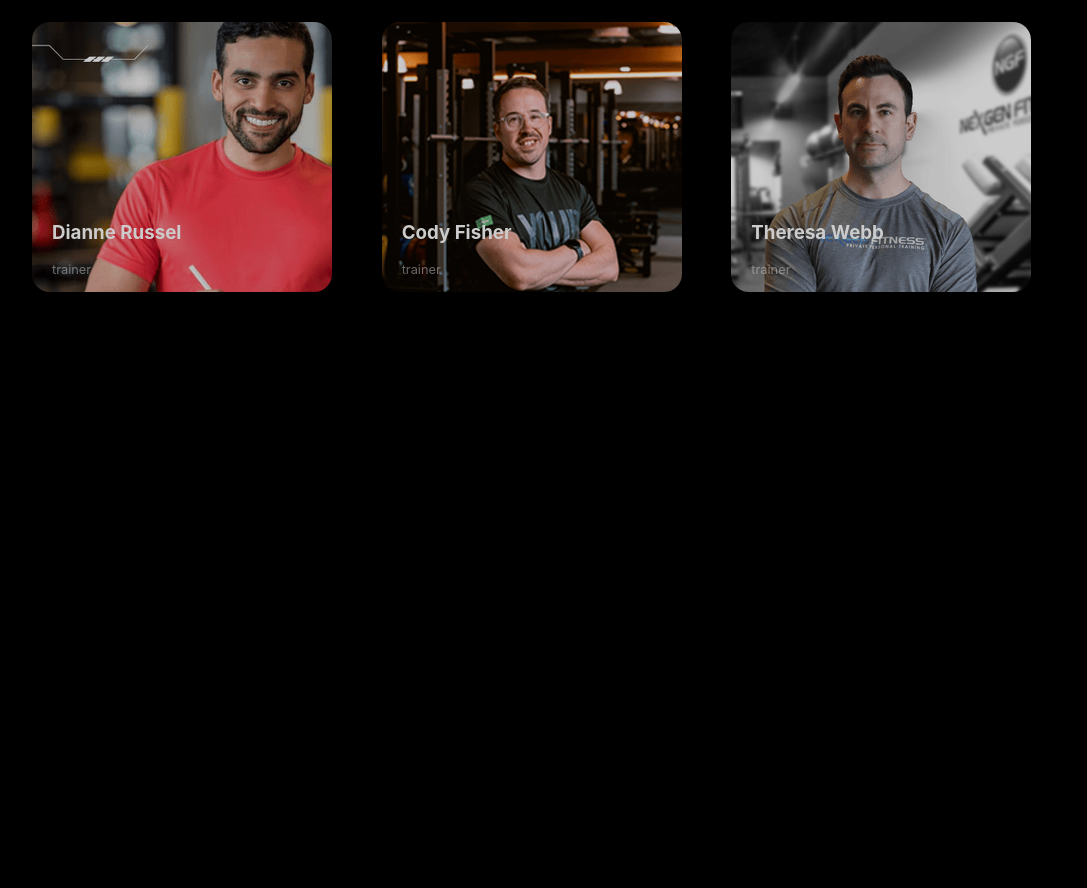
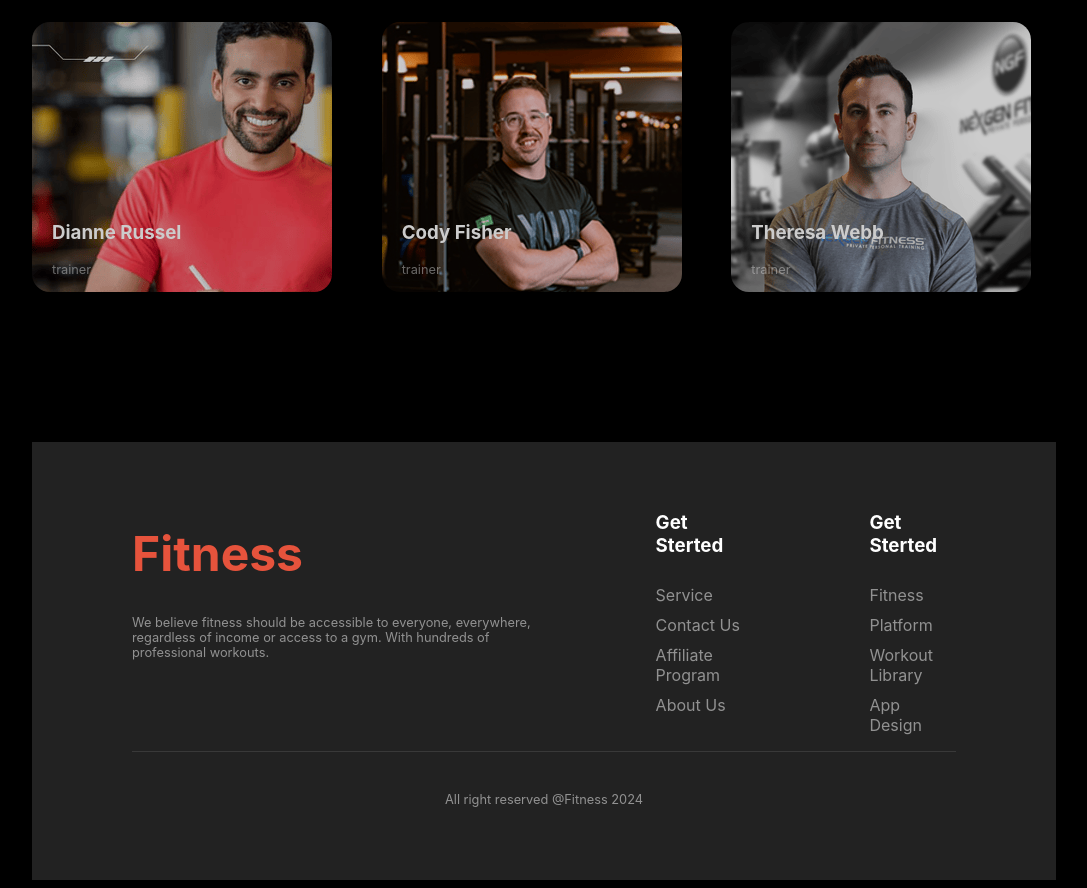
Before and after one commit to RuponGomeZ/Assignment-02, a plain HTML site: page index.html in a window 1280 px wide. Shown: the part 2978-3866 px from the top of the page, without its empty margins (96-1183 px from the left). Before the commit the page ends 3278 px from the top, so only its background shows below. Drawn offline with Linux system fonts and the light colour scheme; a web font is replaced by a local one.

Commit message:
all done

```diff
--- a/index.html
+++ b/index.html
@@ -227,8 +227,40 @@
                 </div>
             </div>
         </div>
+    </section>
 
-    </section>
+    <!-- Footer Here -->
+
+    <footer class="footer-container">
+        <div class="flex footer-nav">
+            <div>
+                <h1 class="footer-title orange-color">Fitness</h1>
+                <p class="description footer-des">We believe fitness should be accessible to everyone, everywhere,
+                    regardless of
+                    income
+                    or access to a gym. With hundreds of professional workouts.</p>
+            </div>
+            <div>
+                <h3>Get Sterted</h3>
+                <ul>
+                    <li>Service</li>
+                    <li>Contact Us</li>
+                    <li>Affiliate Program</li>
+                    <li>About Us</li>
+                </ul>
+            </div>
+            <div>
+                <h3>Get Sterted</h3>
+                <ul>
+                    <li>Fitness</li>
+                    <li>Platform</li>
+                    <li>Workout Library</li>
+                    <li>App Design </li>
+                </ul>
+            </div>
+        </div>
+        <p class="description copyright-text">All right reserved @Fitness 2024</p>
+    </footer>
 
 </body>
 
--- a/styles/styles.css
+++ b/styles/styles.css
@@ -362,6 +362,48 @@ th {
 
 }
 
+/* footer  */
+
+.footer-container {
+    margin-top: 150px;
+    padding-left: 100px;
+    padding-right: 100px;
+    padding-bottom: 60px;
+    background-color: #222222;
+}
+
+ul {
+    padding-left: 0;
+    list-style: none;
+}
+
+li {
+    padding-top: 10px;
+    opacity: 50%;
+    font-size: 1rem;
+}
+
+.footer-title {
+    font-size: 3rem;
+}
+
+footer {
+    padding-top: 50px;
+}
+
+.footer-nav {
+    gap: 15%;
+    border-bottom: 1px solid #FFFFFF1A;
+}
+
+.footer-des {
+    width: 400px;
+}
+
+.copyright-text {
+    margin-top: 40px;
+    text-align: center;
+}
 
 /* Responsive */
 @media screen and (max-width:576px) {
@@ -426,7 +468,7 @@ th {
     }
 
     .input-field-box {
-        width: 150px;
+        width: 130px;
     }
 
     #activity {
@@ -445,5 +487,18 @@ th {
 
     }
 
+    /* footer */
+    .footer-nav {
+        flex-direction: column;
+        padding-bottom: 20px;
+    }
 
+    .footer-container {
+        padding-left: 50px;
+        /* padding-right: 150px; */
+    }
+
+    .footer-des {
+        width: 280px;
+    }
 }
```
